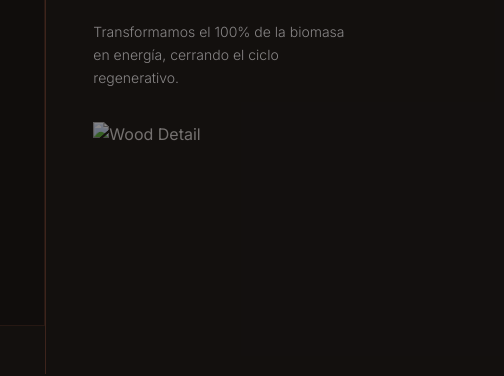
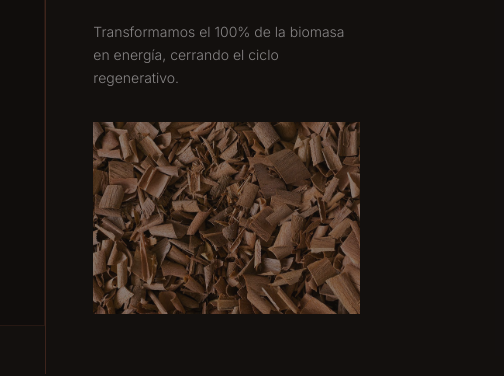
Before and after one commit to nkaryoli/Silvestra-flyer, a website: page index.html in a window 1280 px wide. Shown: the part 1677-2053 px from the top of the page, 776-1280 px from the left. Drawn offline with nearby package versions, Linux system fonts and the light colour scheme; the site is published under a folder, as on GitHub Pages, so addresses that start at the root find nothing; a web font is replaced by a local one.

Commit message:
fix img path for conglomerado

```diff
--- a/index.html
+++ b/index.html
@@ -132,7 +132,7 @@
             <div class="w-full h-48 overflow-hidden">
               <img alt="Wood Detail"
                 class="w-full h-full object-cover opacity-50 group-hover:opacity-100 duration-300 transition-opacity"
-                src="/assets/conglomerado.jpg" />
+                src="assets/conglomerado.jpg" />
             </div>
           </div>
         </div>
```
